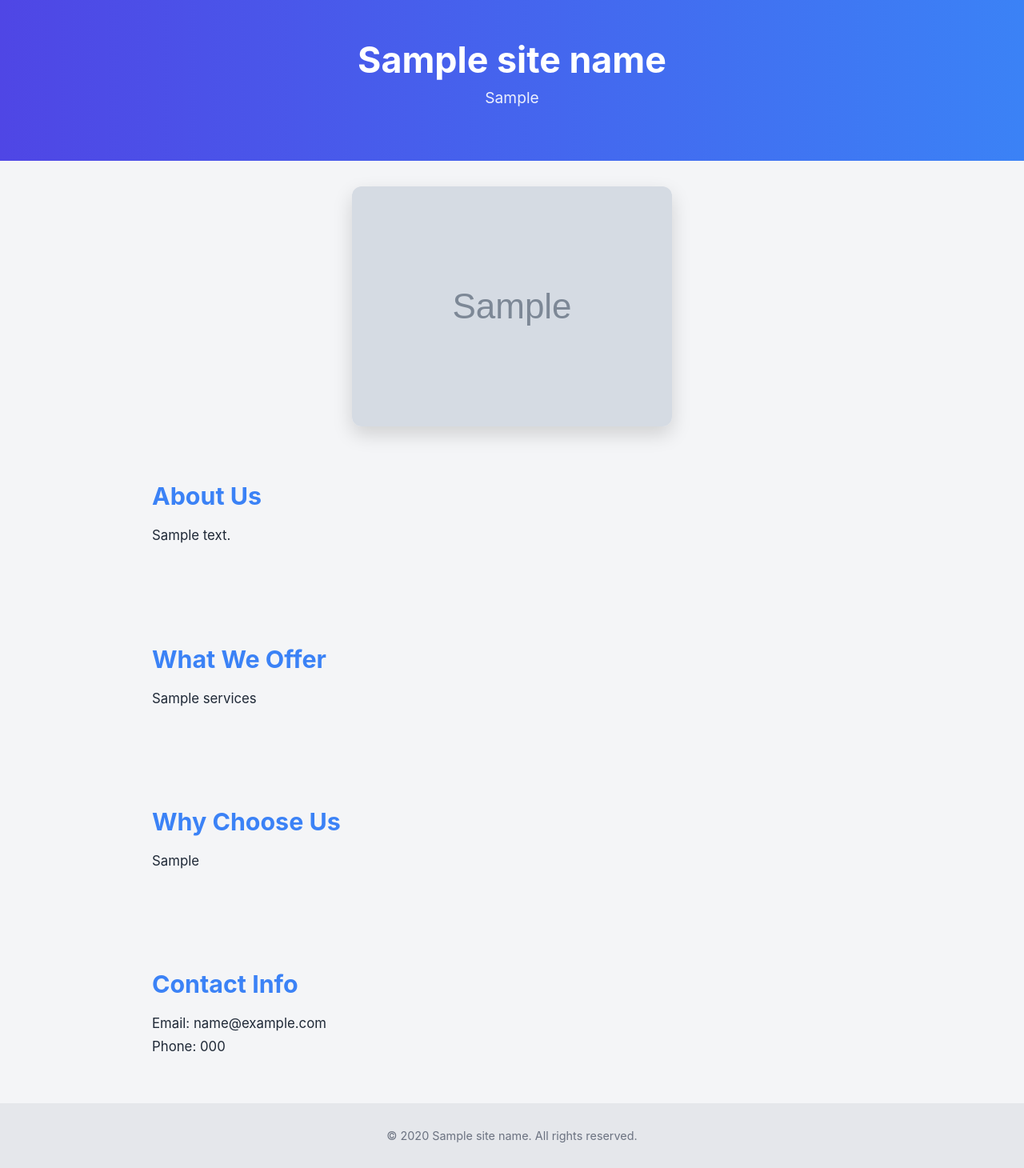
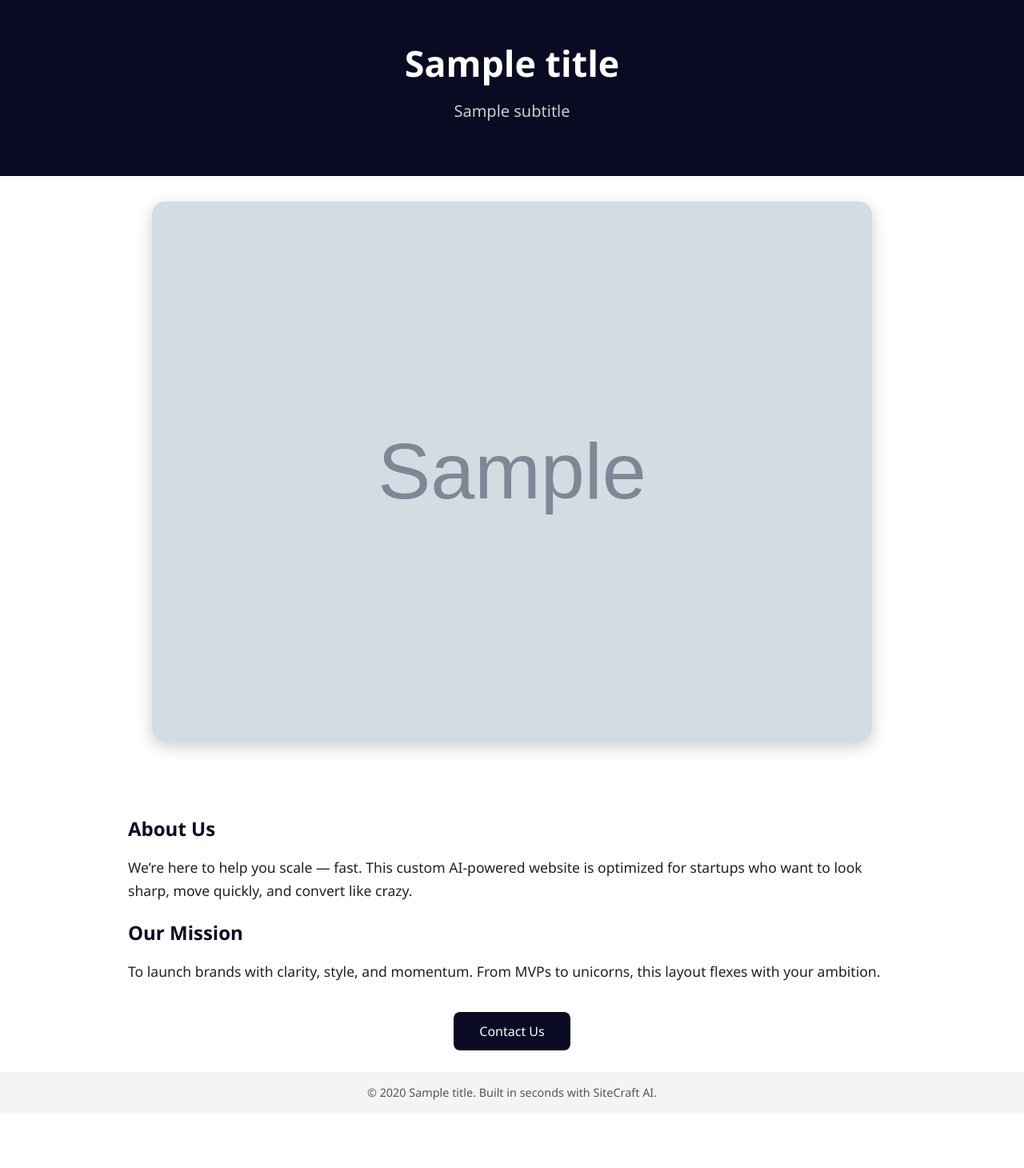
Before and after one commit to chehanvey-ctrl/sitecraft-backend, a Python web app: template templates/modern_startup_launch.html in a window 1280 px wide. Shown: the whole page at 80% size. After the commit the page ends 1375 px from the top, so only its background shows below. Run offline with Jinja, Linux system fonts and the light colour scheme; the template is opened without the code that fills it: most values are stand-ins (such as "Sample title", 1, 10 or a date in 2020); grey boxes marked "Sample" are stand-in pictures.

Commit message:
Update modern_startup_launch.html

```diff
--- a/templates/modern_startup_launch.html
+++ b/templates/modern_startup_launch.html
@@ -3,20 +3,20 @@
 <head>
   <meta charset="UTF-8" />
   <meta name="viewport" content="width=device-width, initial-scale=1.0"/>
-  <title>{{ site_name }}</title>
+  <title>{{ title }} – Startup Launchpad</title>
   <style>
     body {
       margin: 0;
-      font-family: 'Inter', sans-serif;
-      background-color: #f4f5f7;
-      color: #1f2937;
+      font-family: 'Segoe UI', Tahoma, Geneva, Verdana, sans-serif;
+      background-color: #ffffff;
+      color: #222;
     }
 
     header {
-      background: linear-gradient(to right, #4f46e5, #3b82f6);
-      padding: 3rem 2rem;
+      background-color: #0a0a23;
+      color: white;
       text-align: center;
-      color: #ffffff;
+      padding: 3rem 1rem;
     }
 
     header h1 {
@@ -25,81 +25,93 @@
     }
 
     header p {
-      font-size: 1.2rem;
-      margin-top: 0.5rem;
-      opacity: 0.9;
+      font-size: 1.25rem;
+      margin-top: 1rem;
+      color: #ccc;
     }
 
-    .ai-image {
-      text-align: center;
-      margin-top: 2rem;
+    .hero-img {
+      display: flex;
+      justify-content: center;
+      margin: 2rem 0;
     }
 
-    .ai-image img {
-      max-width: 90%;
-      border-radius: 12px;
-      box-shadow: 0 10px 25px rgba(0,0,0,0.15);
+    .hero-img img {
+      width: 90%;
+      max-width: 900px;
+      border-radius: 16px;
+      box-shadow: 0 6px 20px rgba(0,0,0,0.2);
     }
 
     section {
-      padding: 2.5rem 2rem;
-      max-width: 900px;
+      padding: 2.5rem 1.5rem;
+      max-width: 960px;
       margin: auto;
     }
 
     section h2 {
-      font-size: 1.9rem;
-      color: #3b82f6;
-      margin-bottom: 1rem;
+      color: #0a0a23;
+      margin-bottom: 0.5rem;
     }
 
     section p {
-      font-size: 1.05rem;
       line-height: 1.7;
+      font-size: 1.1rem;
+    }
+
+    .cta {
+      text-align: center;
+      margin-top: 3rem;
+    }
+
+    .cta a {
+      background-color: #0a0a23;
+      color: white;
+      padding: 0.8rem 2rem;
+      text-decoration: none;
+      border-radius: 8px;
+      font-size: 1rem;
+      transition: background-color 0.3s ease;
+    }
+
+    .cta a:hover {
+      background-color: #1e1e40;
     }
 
     footer {
+      background-color: #f4f4f4;
       text-align: center;
-      padding: 2rem;
-      background-color: #e5e7eb;
+      padding: 1rem;
       font-size: 0.9rem;
-      color: #6b7280;
+      color: #555;
     }
   </style>
 </head>
 <body>
 
   <header>
-    <h1>{{ site_name }}</h1>
-    <p>{{ site_tagline }}</p>
+    <h1>{{ title }}</h1>
+    <p>{{ subtitle }}</p>
   </header>
 
-  <div class="ai-image">
-    <img src="{{ ai_image_url }}" alt="Hero visual generated by AI">
+  <div class="hero-img">
+    <img src="{{ image_url }}" alt="AI-generated image for {{ title }}">
   </div>
 
   <section>
     <h2>About Us</h2>
-    <p>{{ about_us }}</p>
-  </section>
+    <p>We’re here to help you scale — fast. This custom AI-powered website is optimized for startups who want to look sharp, move quickly, and convert like crazy.</p>
 
-  <section>
-    <h2>What We Offer</h2>
-    <p>{{ services }}</p>
-  </section>
+    <h2>Our Mission</h2>
+    <p>To launch brands with clarity, style, and momentum. From MVPs to unicorns, this layout flexes with your ambition.</p>
 
-  <section>
-    <h2>Why Choose Us</h2>
-    <p>{{ value_proposition }}</p>
-  </section>
-
-  <section>
-    <h2>Contact Info</h2>
-    <p>Email: {{ contact_email }}<br/>Phone: {{ contact_phone }}</p>
+    <div class="cta">
+      <a href="mailto:{{ contact_email }}">Contact Us</a>
+    </div>
   </section>
 
   <footer>
-    © {{ year }} {{ site_name }}. All rights reserved.
+    &copy; {{ year }} {{ title }}. Built in seconds with SiteCraft AI.
   </footer>
 
 </body>
```
